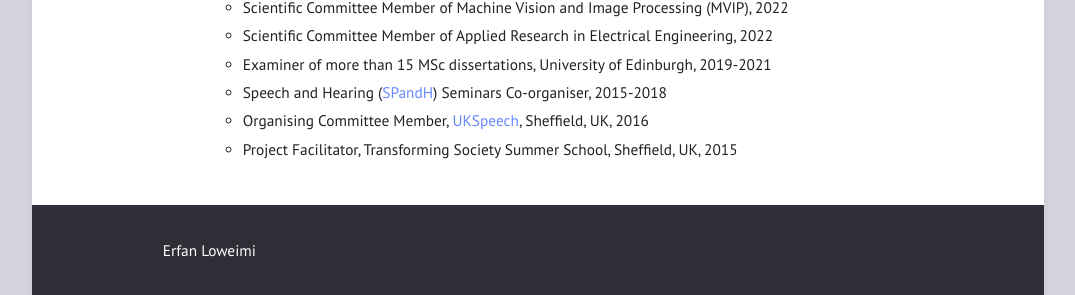
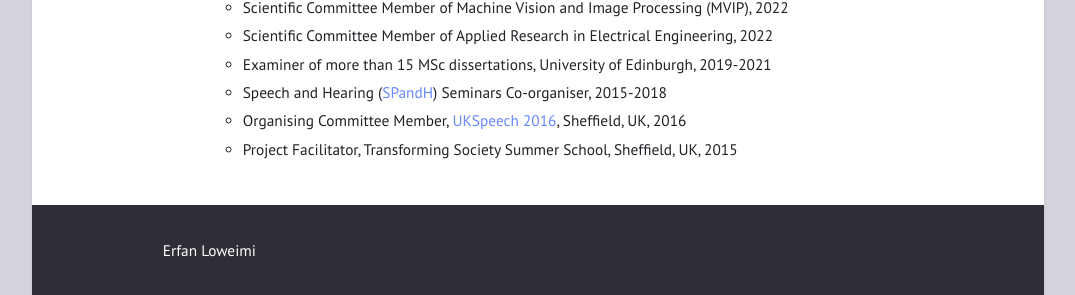
Before and after one commit to eloweimi/eloweimi.github.io, a Jekyll site: the page built from roles.md, in a window 1280 px wide. Shown: the part 944-1239 px from the top of the page, without its empty margins (102-1177 px from the left). Built offline with Jekyll 4.4.1, drawn with Linux system fonts in a browser that asks for light colours.

Commit message:
Update roles.md

```diff
--- a/roles.md
+++ b/roles.md
@@ -39,5 +39,5 @@ title: ""
    - Scientific Committee Member of Applied Research in Electrical Engineering, 2022
    - Examiner of more than 15 MSc dissertations, University of Edinburgh, 2019-2021
    - Speech and Hearing ([SPandH](https://spandh.dcs.shef.ac.uk/seminars/)) Seminars Co-organiser, 2015-2018
-   - Organising Committee Member, [UKSpeech](http://ukspeech.dcs.shef.ac.uk), Sheffield, UK, 2016
+   - Organising Committee Member, [UKSpeech 2016](http://ukspeech.dcs.shef.ac.uk), Sheffield, UK, 2016
    - Project Facilitator, Transforming Society Summer School, Sheffield, UK, 2015
```
